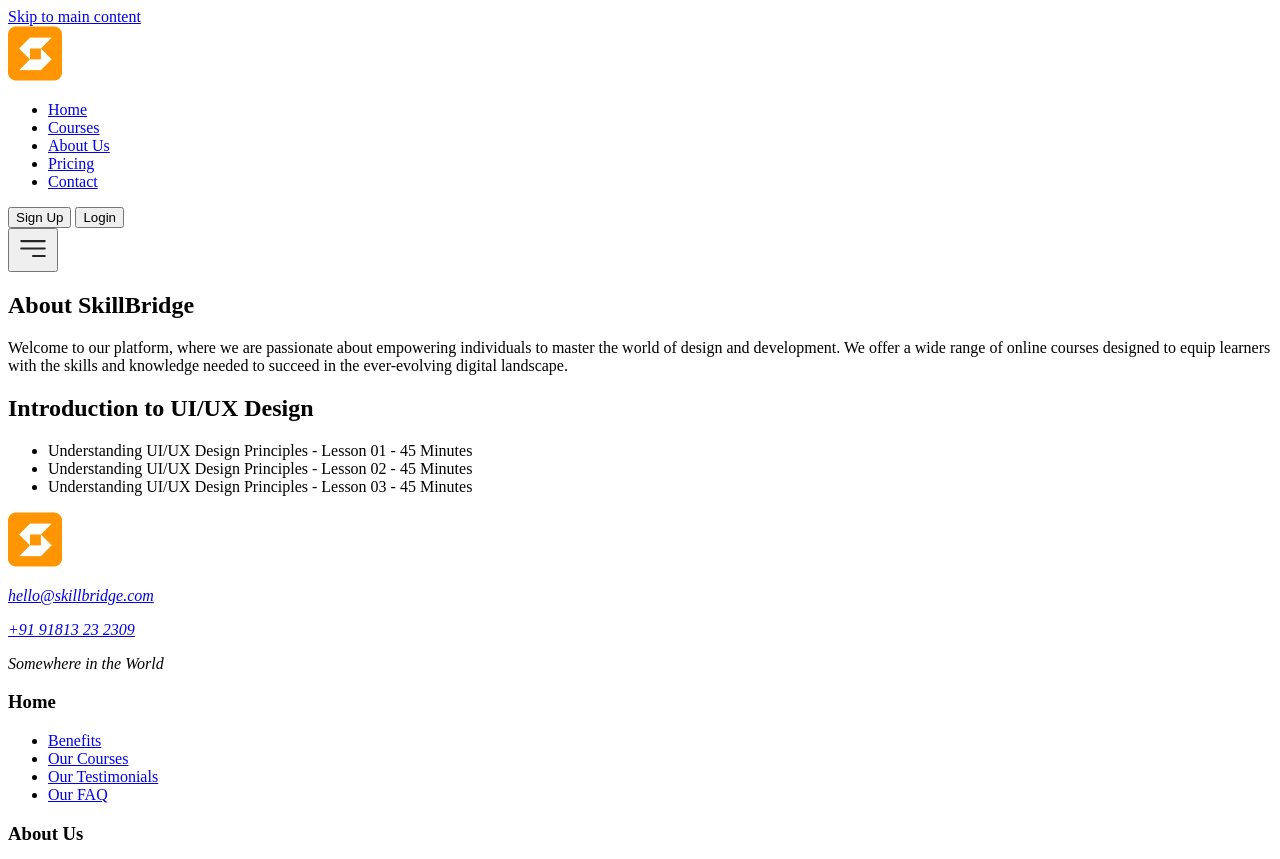
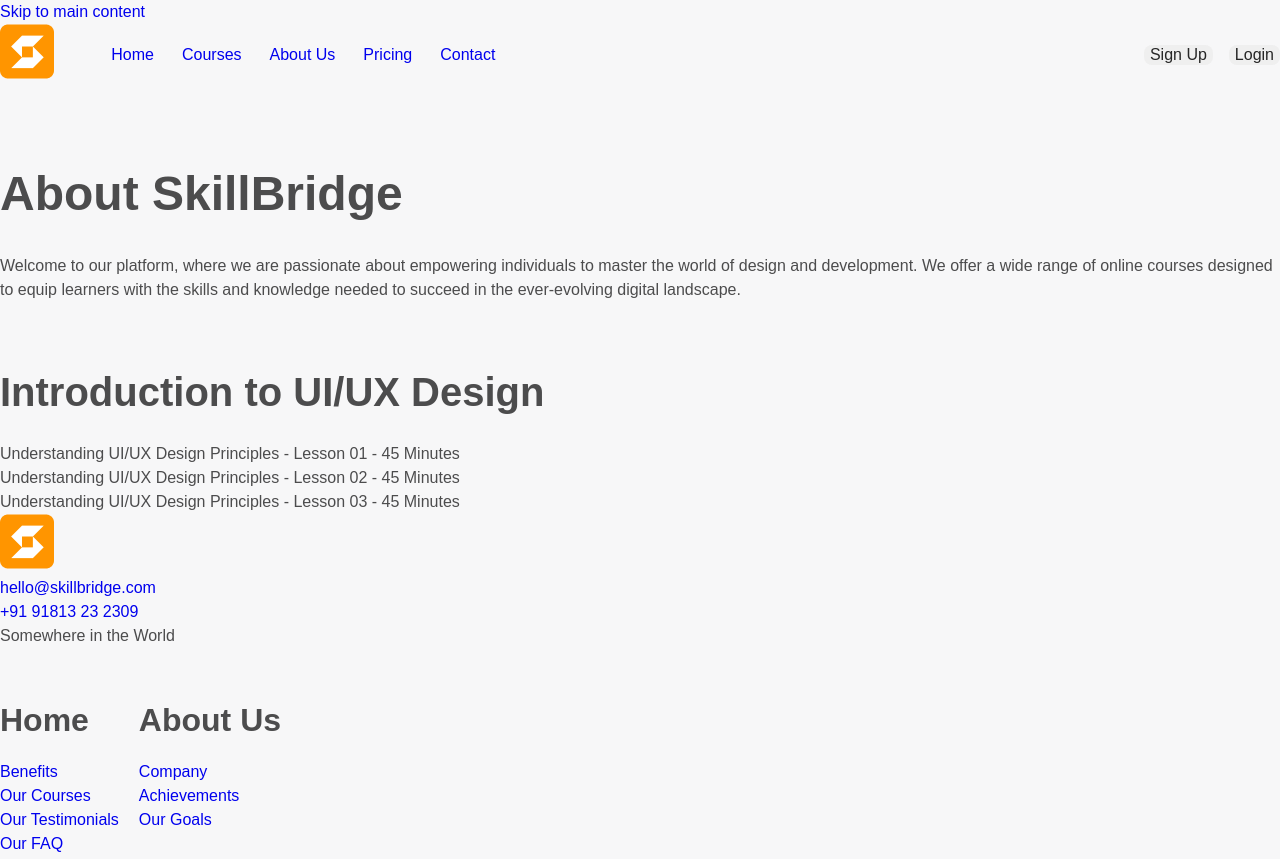
Before and after one commit to chenh1027/MTM6201-Midterm, a plain HTML site: page courses.html in a window 1280 px wide. Shown: the top 859 px of the page. Drawn offline with Linux system fonts and the light colour scheme.

Commit message:
change link

```diff
--- a/courses.html
+++ b/courses.html
@@ -3,6 +3,8 @@
   <head>
     <meta charset="UTF-8" />
     <meta name="viewport" content="width=device-width, initial-scale=1.0" />
+    <link rel="stylesheet" href="./css/reset.css" />
+    <link rel="stylesheet" href="./css/style.css" />
     <title>Courses - SkillBridge</title>
   </head>
   <body>
@@ -17,11 +19,11 @@
         </div>
 
         <ul class="nav-bar-links">
-          <li><a href="index.html">Home</a></li>
-          <li><a href="courses.html" aria-current="page">Courses</a></li>
-          <li><a href="about.html">About Us</a></li>
-          <li><a href="pricing.html">Pricing</a></li>
-          <li><a href="contact.html">Contact</a></li>
+          <li><a href="./index.html">Home</a></li>
+          <li><a href="./courses.html">Courses</a></li>
+          <li><a href="./about.html">About Us</a></li>
+          <li><a href="#">Pricing</a></li>
+          <li><a href="#">Contact</a></li>
         </ul>
 
         <div class="nav-bar-button">
```
Also changed, not shown: about.html (+5 -5 lines), index.html (+5 -5 lines), 1 other file.
